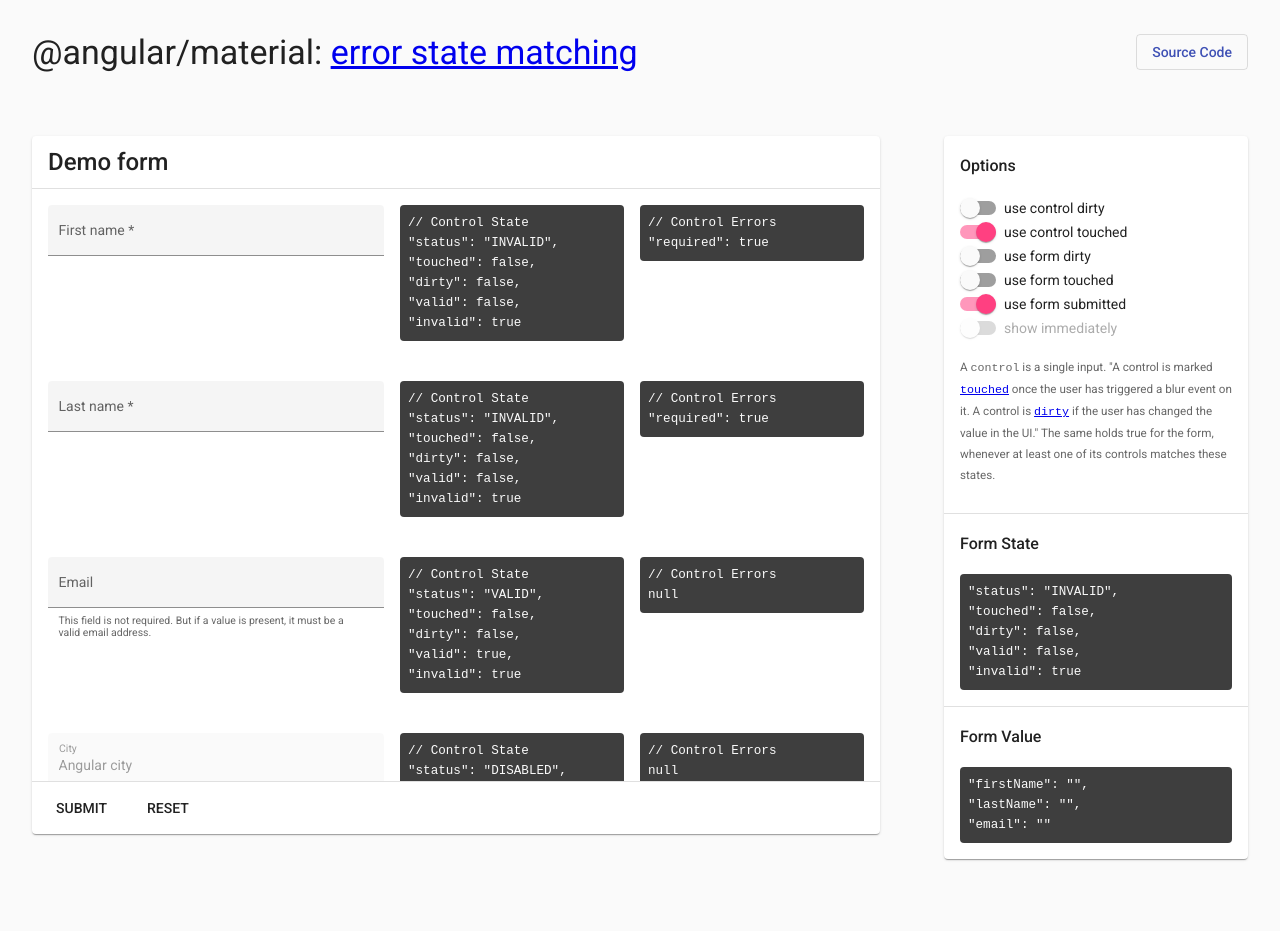
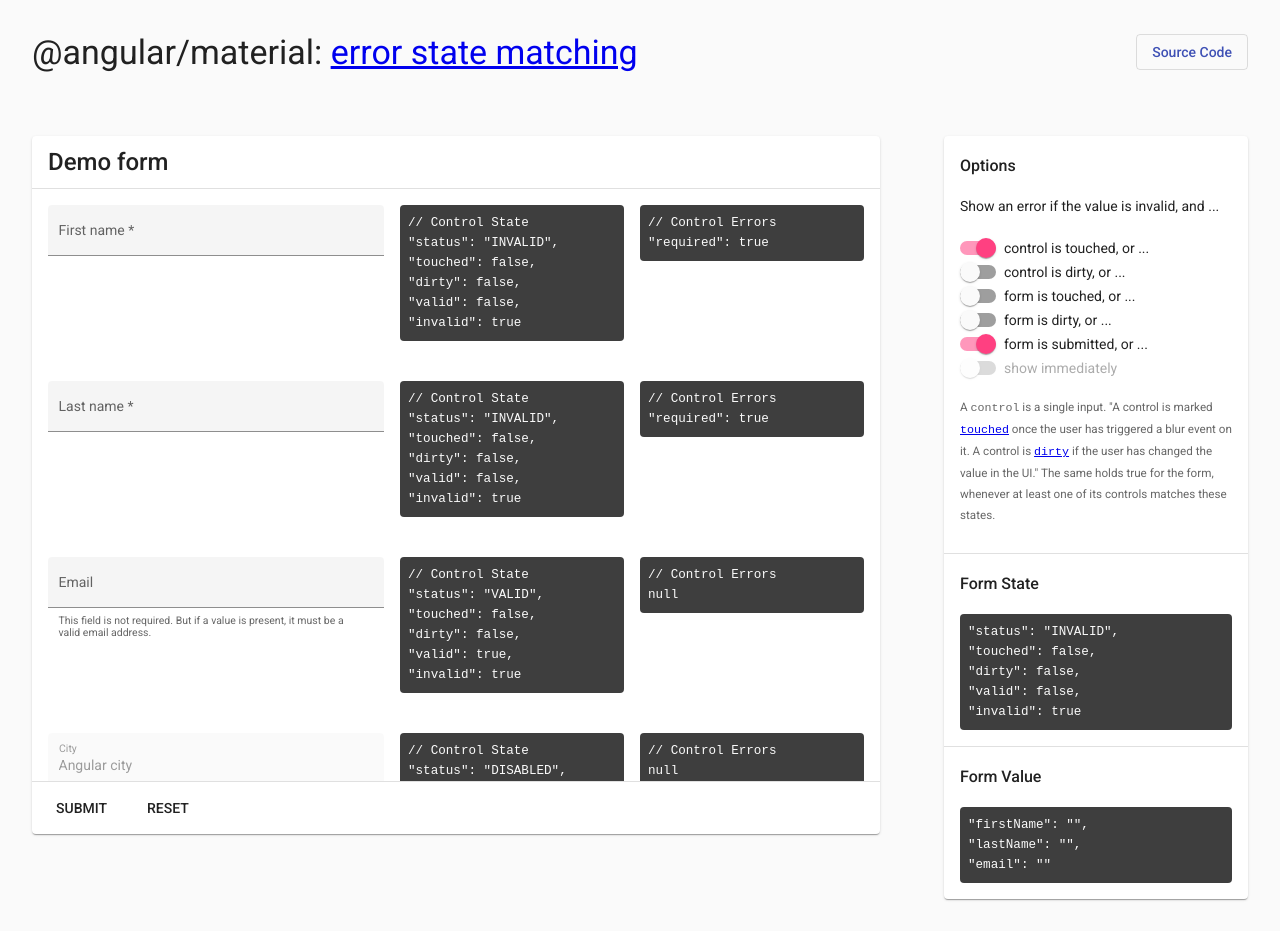
Before and after one commit to JanMalch/angular-form-states-demo, an Angular app: page / in a window 1280 px wide. Before the commit the page ends 891 px from the top, so only its background shows below. Built offline with nearby package versions, Linux system fonts and the light colour scheme; what ngx-easy-errors would draw is missing.

Commit message:
fix: fix and clarify logic

```diff
--- a/src/app/editor/editor.component.html
+++ b/src/app/editor/editor.component.html
@@ -78,11 +78,12 @@
     <mat-card-content>
       <h3>Options</h3>
       <div class="options">
-        <mat-slide-toggle [(ngModel)]="options.useControlDirty">use control dirty</mat-slide-toggle>
-        <mat-slide-toggle [(ngModel)]="options.useControlTouched">use control touched</mat-slide-toggle>
-        <mat-slide-toggle [(ngModel)]="options.useFormDirty">use form dirty</mat-slide-toggle>
-        <mat-slide-toggle [(ngModel)]="options.useFormTouched">use form touched</mat-slide-toggle>
-        <mat-slide-toggle [(ngModel)]="options.useFormSubmitted">use form submitted</mat-slide-toggle>
+        <span>Show an error if the value is invalid, and ...</span><br/>
+        <mat-slide-toggle [(ngModel)]="options.useControlTouched">control is touched, or ...</mat-slide-toggle>
+        <mat-slide-toggle [(ngModel)]="options.useControlDirty">control is dirty, or ...</mat-slide-toggle>
+        <mat-slide-toggle [(ngModel)]="options.useFormTouched">form is touched, or ...</mat-slide-toggle>
+        <mat-slide-toggle [(ngModel)]="options.useFormDirty">form is dirty, or ...</mat-slide-toggle>
+        <mat-slide-toggle [(ngModel)]="options.useFormSubmitted">form is submitted, or ...</mat-slide-toggle>
         <mat-slide-toggle [ngModel]="options.immediate" disabled>show immediately</mat-slide-toggle>
         <p>
           <small class="mat-hint">A <code>control</code> is a single input. "A control is marked
--- a/src/app/editor/editor.component.ts
+++ b/src/app/editor/editor.component.ts
@@ -2,7 +2,7 @@
 import {AbstractControl, FormBuilder, FormControl, FormGroup, FormGroupDirective, NgForm, Validators} from '@angular/forms';
 import {ErrorStateMatcher} from '@angular/material/core';
 import {MatSnackBar} from '@angular/material/snack-bar';
-import {Observable} from 'rxjs';
+import {merge, Observable, Subject} from 'rxjs';
 import {map, startWith} from 'rxjs/operators';
 import {ErrorStateMatcherOptions} from '../models';
 
@@ -20,11 +20,11 @@
     if (this.options == null || this.options.immediate) {
       return control.invalid;
     }
-    return (control.dirty || !this.options.useControlDirty) &&
-      (control.touched || !this.options.useControlTouched) &&
-      (form.dirty || !this.options.useFormDirty) &&
-      (form.touched || !this.options.useFormTouched) &&
-      (form.submitted || !this.options.useFormSubmitted);
+    return (control.dirty && this.options.useControlDirty) ||
+      (control.touched && this.options.useControlTouched) ||
+      (form.dirty && this.options.useFormDirty) ||
+      (form.touched && this.options.useFormTouched) ||
+      (form.submitted && this.options.useFormSubmitted);
   }
 }
 
@@ -47,6 +47,8 @@
   lastNameState$: Observable<Record<string, any>>;
   emailState$: Observable<Record<string, any>>;
   cityState$: Observable<Record<string, any>>;
+
+  private doCheck$ = new Subject();
 
   constructor(private fb: FormBuilder,
               private desm: DynamicErrorStateMatcher,
@@ -82,6 +84,7 @@
   }
 
   ngDoCheck(): void {
+    this.doCheck$.next();
     // simple/dirty solution with DoCheck for the demo
     this.adjustImmediateSwitch();
     this.refreshErrorState();
@@ -97,7 +100,7 @@
   }
 
   private observeStateOf(control: AbstractControl): Observable<Record<string, any>> {
-    return control.valueChanges.pipe(
+    return merge(this.doCheck$, control.valueChanges, control.statusChanges).pipe(
       startWith(undefined),
       map(() => {
         return {
```
